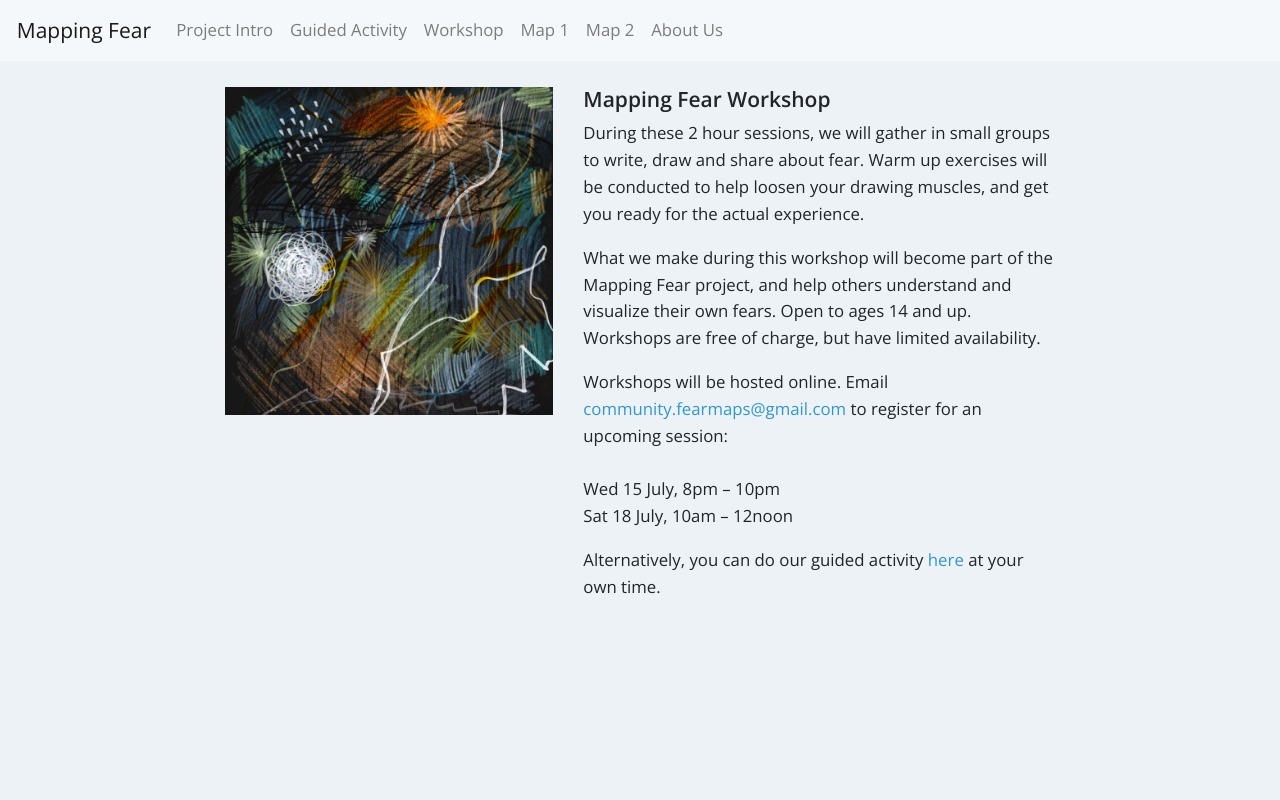
After one commit to iamohcy/fearmaps, a Django app: page /about_workshop/ in a window 1280 px wide. The commit adds this page. Run offline with Django 3.2, Linux system fonts and the light colour scheme; some libraries are stand-ins or nearby versions.

Commit message:
Added all the other info pages and navbar

```diff
--- /dev/null
+++ b/MainApp/templates/MainApp/about_workshop.html
@@ -0,0 +1,40 @@
+{% extends "base_navbar.html" %}
+{% load i18n %}
+{% load static %}
+
+{% block content %}
+<!-- ABOUT WORKSHOP -->
+<div class="container pt-3" style="max-width: 900px">
+    <div class="row" style="padding: 20px">
+        <div class="col-sm-5 mb-2">
+            <img src="{% static "MainApp/images/workshop_image.jpg" %}"/>
+        </div>
+        <div class="col-sm-7">
+            <h5>Mapping Fear Workshop</h5>
+            <p>
+                During these 2 hour sessions, we will gather in small groups to write, draw and share about fear. Warm up exercises will be conducted to help loosen your drawing muscles, and get you ready for the actual experience.
+            </p>
+            <p>
+                What we make during this workshop will become part of the Mapping Fear project, and help others understand and visualize their own fears. Open to ages 14 and up. Workshops are free of charge, but have limited availability.
+            </p>
+            <p>
+                Workshops will be hosted online. Email <a href="mailto: community.fearmaps@gmail.com?subject=Fear Maps Workshop Registration" target="_blank">community.fearmaps@gmail.com</a> to register for an upcoming session:
+                <br>
+                <br>
+                Wed 15 July, 8pm – 10pm
+                <br>
+                Sat 18 July, 10am – 12noon
+            </p>
+            <p>
+                Alternatively, you can do our guided activity <a href="{% url 'submit' %}">here</a> at your own time.
+            </p>
+        </div>
+    </div>
+</div>
+
+{% endblock %}
+
+
+{% block custom_js %}
+    <!-- Main.js -->
+{% endblock %}
--- a/MainApp/templates/MainApp/submit.html
+++ b/MainApp/templates/MainApp/submit.html
@@ -1,4 +1,4 @@
-{% extends "base.html" %}
+{% extends "base_navbar.html" %}
 {% load i18n %}
 {% load crispy_forms_tags %}
 
@@ -28,7 +28,7 @@
       </div>
       <div class="modal-footer">
         <button type="button" class="btn btn-secondary" id="new_submission_btn" data-dismiss="modal">Submit another entry</button>
-        <a class="btn btn-secondary" href="{% url 'submissions' %}">View drawing archive</a>
+        <a class="btn btn-secondary" href="{% url 'viz2' %}">View drawing archive</a>
       </div>
     </div>
   </div>
--- a/MainApp/templates/MainApp/submit_one.html
+++ b/MainApp/templates/MainApp/submit_one.html
@@ -1,4 +1,4 @@
-{% extends "base.html" %}
+{% extends "base_navbar.html" %}
 {% load i18n %}
 {% load crispy_forms_tags %}
 
@@ -28,7 +28,7 @@
       </div>
       <div class="modal-footer">
         <button type="button" class="btn btn-secondary" id="new_submission_btn" data-dismiss="modal">Submit another entry</button>
-        <a class="btn btn-secondary" href="{% url 'submissions' %}">View drawing archive</a>
+        <a class="btn btn-secondary" href="{% url 'viz2' %}">View drawing archive</a>
       </div>
     </div>
   </div>
--- a/MainApp/templates/MainApp/submit_short.html
+++ b/MainApp/templates/MainApp/submit_short.html
@@ -1,4 +1,4 @@
-{% extends "base.html" %}
+{% extends "base_navbar.html" %}
 {% load i18n %}
 {% load crispy_forms_tags %}
 
@@ -28,7 +28,7 @@
       </div>
       <div class="modal-footer">
         <button type="button" class="btn btn-secondary" id="new_submission_btn" data-dismiss="modal">Submit another entry</button>
-        <a class="btn btn-secondary" href="{% url 'submissions' %}">View drawing archive</a>
+        <a class="btn btn-secondary" href="{% url 'viz2' %}">View drawing archive</a>
       </div>
     </div>
   </div>
--- a/MainApp/templates/MainApp/viz1.html
+++ b/MainApp/templates/MainApp/viz1.html
@@ -1,7 +1,6 @@
-{% extends "base.html" %}
+{% extends "base_navbar.html" %}
 {% load i18n %}
 {% load static %}
-{% load crispy_forms_tags %}
 {% load thumbnail %}
 
 {% block custom_css %}
--- a/MainApp/templates/MainApp/submissions.html
+++ b/MainApp/templates/MainApp/viz2.html
@@ -1,4 +1,4 @@
-{% extends "base.html" %}
+{% extends "base_navbar.html" %}
 {% load i18n %}
 {% load static %}
 {% load crispy_forms_tags %}
--- a/MainApp/templates/base_navbar.html
+++ b/MainApp/templates/base_navbar.html
@@ -4,8 +4,8 @@
 {% block navbar %}
     <link href="{% static "MainApp/css/navbar.css" %}" rel="stylesheet">
 
-    <nav class="navbar navbar-expand-md fixed-top navbar-dark bg-primary app-navbar" id="app-navbar">
-        <a class="navbar-brand" href="/">DICE DICE BABY</a>
+    <nav class="navbar navbar-expand-md fixed-top navbar-light bg-light app-navbar" id="app-navbar">
+        <a class="navbar-brand" href="/">Mapping Fear</a>
         <!-- <img src="{% static "MainApp/images/dice_icon_cube_thumb.png" %}" alt="brand"> -->
         <button
             class="navbar-toggler navbar-toggler-right d-md-none"
@@ -19,19 +19,26 @@
         </button>
 
         <div class="collapse navbar-collapse" id="navbarResponsive">
-            <ul class="navbar-nav mr-auto">
-                <li class="nav-item active">
-                    <a class="nav-link" href="/">Home <span class="sr-only">(current)</span></a>
-                </li>
-<!--                 <li class="nav-item">
-                    <a class="nav-link" href="profile/">Profile</a>
+            <ul class="navbar-nav mr-auto ">
+                <li class="nav-item">
+                    <a class="nav-link" href="{% url 'project_intro' %}">Project Intro</a>
                 </li>
                 <li class="nav-item">
-                    <a class="nav-link" data-toggle="modal" href="#msgModal">Messages</a>
+                    <a class="nav-link" href="{% url 'submit' %}">Guided Activity</a>
                 </li>
                 <li class="nav-item">
-                    <a class="nav-link" href="docs/">Docs</a>
-                </li> -->
+                    <a class="nav-link" href="{% url 'about_workshop' %}">Workshop</a>
+                </li>
+                <li class="nav-item">
+                    <a class="nav-link" href="{% url 'viz1' %}">Map 1</a>
+                </li>
+                <li class="nav-item">
+                    <a class="nav-link" href="{% url 'viz2' %}">Map 2</a>
+                </li>
+                <li class="nav-item">
+                    <a class="nav-link" href="{% url 'about' %}">About Us</a>
+                </li>
+
                 {% block navbar_links %}
                 {% endblock %}
             </ul>
@@ -39,33 +46,6 @@
 <!--             <form class="form-inline float-right d-none d-md-flex">
                 <input class="form-control" type="text" data-action="grow" placeholder="Search">
             </form> -->
-
-            <ul id="#js-popoverContent" class="nav navbar-nav float-right mr-0 d-none d-md-flex">
-<!--                 <li class="nav-item">
-                    <a class="app-notifications nav-link" href="notifications/index.html">
-                        <span class="icon icon-bell"></span>
-                    </a>
-                </li> -->
-                {% if user.is_authenticated %}
-                <li class="nav-item ml-2">
-                    <button class="btn btn-default navbar-btn navbar-btn-avatar" data-toggle="popover">
-                        <img class="rounded-circle" src="{% static "users/profile_images/base.png" %}">
-                    </button>
-                </li>
-                {% else %}
-                <li class="nav-item active">
-                    <a class="nav-link" href="/accounts/register">Register</a>
-                </li>
-                <li class="nav-item active">
-                    <a class="nav-link" href="/accounts/login">Login</a>
-                </li>
-                {% endif %}
-            </ul>
-
-            <ul class="nav navbar-nav d-none" id="js-popoverContent">
-                <!-- <li class="nav-item"><a class="nav-link" href="#" data-action="growl">Growl</a></li> -->
-                <li class="nav-item"><a class="nav-link" href="{% url 'auth_logout' %}?next=/">Logout</a></li>
-            </ul>
         </div>
     </nav>
 {% endblock %}
--- a/MainApp/urls.py
+++ b/MainApp/urls.py
@@ -3,16 +3,19 @@ from django.urls import path
 from . import views
 
 urlpatterns = [
-    path('', views.index, name='index'),
-    path('viz1', views.viz1, name='viz1'),
-    path('submit', views.submit, name='submit'),
-    path('fear_items', views.fear_items, name='fear_items'),
-    path('submit_one', views.submit_one, name='submit_one'),
-    path('workshop', views.submit_workshop, name='submit_workshop'),
-    path('viz', views.viz, name='viz'),
-    path('submissions', views.submissions, name='submissions'),
-    path('submit_consent', views.submit_consent, name='submit_consent'),
-    path('submit_images', views.submit_images, name='submit_images'),
-    path('complete_submission', views.complete_submission, name='complete_submission'),
-    path('delete_entry', views.delete_entry, name='delete_entry'),
+    path('', views.project_intro, name='project_intro'),
+    path('project_intro/', views.project_intro, name='project_intro'),
+    path('about/', views.about, name='about'),
+    path('about_workshop/', views.about_workshop, name='about_workshop'),
+    path('viz1/', views.viz1, name='viz1'),
+    path('viz2/', views.viz2, name='viz2'),
+    path('submit/', views.submit, name='submit'),
+    path('fear_items/', views.fear_items, name='fear_items'),
+    path('submit_one/', views.submit_one, name='submit_one'),
+    path('workshop/', views.submit_workshop, name='submit_workshop'),
+    path('viz/', views.viz, name='viz'),
+    path('submit_consent/', views.submit_consent, name='submit_consent'),
+    path('submit_images/', views.submit_images, name='submit_images'),
+    path('complete_submission/', views.complete_submission, name='complete_submission'),
+    path('delete_entry/', views.delete_entry, name='delete_entry'),
 ]
--- a/MainApp/views.py
+++ b/MainApp/views.py
@@ -33,9 +33,26 @@ def fear_items(request):
     data = serializers.serialize('json', fearItems)
     return JsonResponse(json.loads(data), safe=False)
 
+def project_intro(request):
+    context = {}
+    return render(request, 'MainApp/project_intro.html', context)
+
+def about(request):
+    context = {}
+    return render(request, 'MainApp/about.html', context)
+
+def about_workshop(request):
+    context = {}
+    return render(request, 'MainApp/about_workshop.html', context)
+
 def viz1(request):
     context = {}
     return render(request, 'MainApp/viz1.html', context)
+
+def viz2(request):
+    filtered_fear_items = FearItem.objects.exclude(valid=False).order_by("-date_created")
+    context = {"fear_items": filtered_fear_items}
+    return render(request, 'MainApp/viz2.html', context)
 
 def index(request):
     # return HttpResponse("Hello, the visualization for this artwork is still under development. Go to <a href='/submit'>this page</a> to submit an entry!")
@@ -46,12 +63,6 @@ def index(request):
     filtered_fear_items = FearItem.objects.exclude(valid=False).order_by("-date_created")
     context = {"fear_items": filtered_fear_items}
     return render(request, 'MainApp/index.html', context)
-
-
-def submissions(request):
-    filtered_fear_items = FearItem.objects.exclude(valid=False).order_by("-date_created")
-    context = {"fear_items": filtered_fear_items}
-    return render(request, 'MainApp/submissions.html', context)
 
 @user_passes_test(lambda u: u.is_superuser, login_url='/admin')
 def viz(request):
--- a/www/MainApp/css/base.css
+++ b/www/MainApp/css/base.css
@@ -4,6 +4,10 @@ html, body {
 
 main {
     height: 100%;
+}
+
+img {
+    width: 100%;
 }
 
 .vertical-center {
@@ -35,11 +39,49 @@ main {
     display: flex;
 }
 
+html {
+   font-size: 1rem;
+}
+h1 {
+  font-size: 1.2rem;
+}
+h2 {
+  font-size: 1.1rem;
+}
 
-/*@font-face {
-    font-family: 'Slimbots Italic';
-    font-style: normal;
-    font-weight: normal;
-    src: local('Slimbots Italic'), url('Slimbots Italic.woff') format('woff');
+@media (min-width: 768px) {
+  html {
+    font-size: 1.05rem;
+  }
+  h1 {
+      font-size: 1.3rem;
+  }
+  h2 {
+      font-size: 1.2rem;
+  }
+}
+
+/*@media (min-width: 991px) {
+    html {
+    font-size: 1.2rem;
+  }
+  h1 {
+      font-size: 1.5rem;
+  }
+  h2 {
+      font-size: 1.4rem;
+  }
+}
+
+@media (min-width: 1200px) {
+  html {
+    font-size: 1.2rem;
+  }
+  h1 {
+      font-size: 1.7rem;
+  }
+  h2 {
+      font-size: 1.6rem;
+  }
 }
 */
--- a/www/MainApp/css/multistepform.css
+++ b/www/MainApp/css/multistepform.css
@@ -12,7 +12,6 @@ html {
 }
 
 body {
-    font-family: montserrat, arial, verdana;
     background: transparent;
 }
 
@@ -21,6 +20,7 @@ body {
     text-align: center;
     position: relative;
     margin-top: 30px;
+    font-family: montserrat, arial, verdana;
 }
 
 #consent-form fieldset {
--- /dev/null
+++ b/www/MainApp/css/navbar.css
@@ -0,0 +1,19 @@
+body {
+}
+
+/* NAVBAR */
+
+/*.app-navbar {
+    padding-bottom: 0px;
+    padding-left: 10px;
+    padding-top: 3px;
+    padding:right: 10px;
+}
+*/
+.nav-link {
+    cursor: pointer;
+}
+
+main {
+    padding-top: 50px;
+}
```
Also changed, not shown: MainApp/templates/MainApp/about.html (added, +36 -0 lines), MainApp/templates/MainApp/project_intro.html (added, +36 -0 lines), www/MainApp/css/viz1.css (+7 -1 lines), www/MainApp/images/chin_yang.jpg (added), www/MainApp/images/project_intro_image.jpg (added), www/MainApp/images/workshop_image.jpg (added), www/MainApp/images/xinwei.jpg (added).
